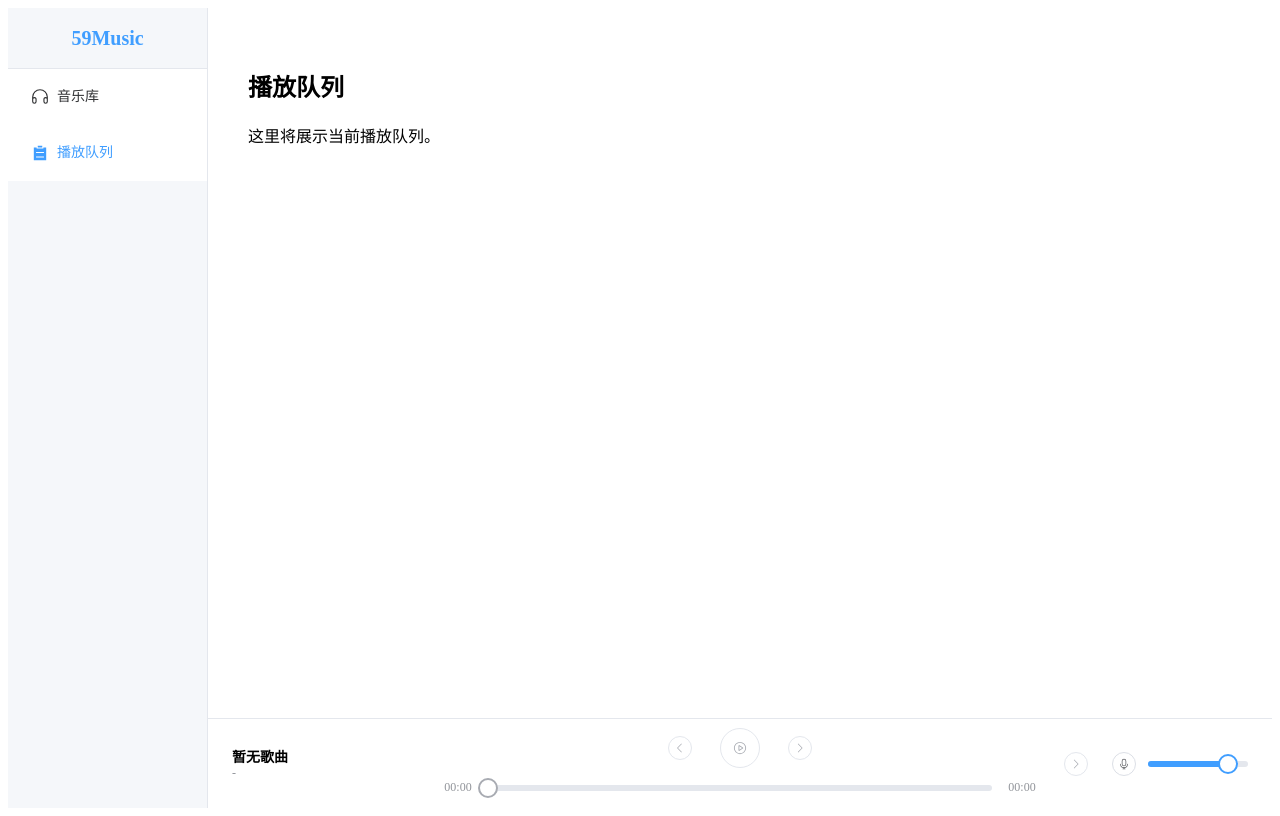
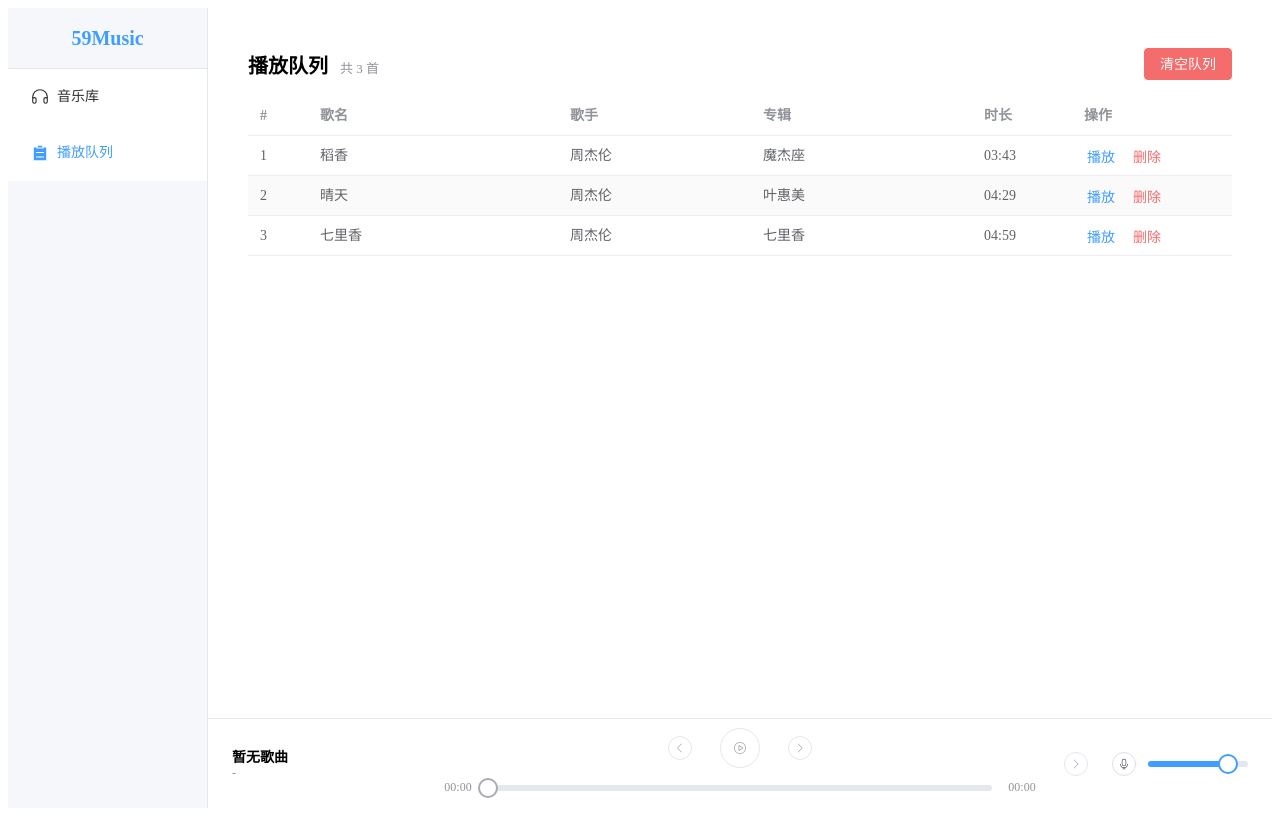
Before and after one commit to maqwq/59Music, a JavaScript app in the folder frontend/: page /queue in a window 1280 px wide. Built offline with nearby package versions, Linux system fonts and the light colour scheme.

Commit message:
feat: 完成播放队列的基础开发

```diff
--- a/frontend/src/views/QueueView.vue
+++ b/frontend/src/views/QueueView.vue
@@ -1,16 +1,170 @@
 <template>
   <div class="queue-view">
-    <h2>播放队列</h2>
-    <p>这里将展示当前播放队列。</p>
+    <!-- 标题栏 -->
+    <div class="queue-header">
+      <div class="title-section">
+        <h2>播放队列</h2>
+        <span class="subtitle">共 {{ playerStore.queue.length }} 首</span>
+      </div>
+      <el-button type="danger" :disabled="playerStore.queue.length === 0" @click="handleClear">
+        清空队列
+      </el-button>
+    </div>
+
+    <!-- 队列表格 -->
+    <el-table
+      ref="queueTable"
+      :data="playerStore.queue"
+      row-key="id"
+      stripe
+      style="width: 100%"
+      :row-class-name="rowClassName"
+      @row-dblclick="handlePlay"
+    >
+      <el-table-column label="#" width="60">
+        <template #default="{ $index }">
+          <span v-if="$index === playerStore.currentIndex" class="playing-indicator">
+            <el-icon><Video-Play /></el-icon>
+          </span>
+          <span v-else>{{ $index + 1 }}</span>
+        </template>
+      </el-table-column>
+
+      <el-table-column prop="title" label="歌名" min-width="180" />
+
+      <el-table-column prop="artist" label="歌手" min-width="140" />
+
+      <el-table-column prop="album" label="专辑" min-width="160" />
+
+      <el-table-column label="时长" width="100">
+        <template #default="{ row }">
+          {{ formatTime(row.duration) }}
+        </template>
+      </el-table-column>
+
+      <el-table-column label="操作" width="160" fixed="right">
+        <template #default="{ row, $index }">
+          <el-button link type="primary" @click="handlePlay(row)">播放</el-button>
+          <el-button link type="danger" @click="handleRemove($index)">删除</el-button>
+        </template>
+      </el-table-column>
+    </el-table>
+
+    <!-- 空状态 -->
+    <el-empty v-if="playerStore.queue.length === 0" description="队列是空的，去音乐库添加歌曲吧" />
   </div>
 </template>
 
 <script setup>
-// 播放队列页面：后续在这里实现队列展示、删除、排序等功能
+import { onMounted } from 'vue'
+import { ElMessage, ElMessageBox } from 'element-plus'
+import { VideoPlay } from '@element-plus/icons-vue'
+import { usePlayerStore } from '../stores/player'
+import { removeFromQueue, clearQueue, reorderQueue } from '../api/queue'
+
+const playerStore = usePlayerStore()
+
+onMounted(() => {
+  playerStore.refreshQueue()
+})
+
+// ===== 事件处理 =====
+
+function handlePlay(song) {
+  playerStore.playSong(song)
+  ElMessage.success(`开始播放：${song.title}`)
+}
+
+async function handleRemove(index) {
+  try {
+    await removeFromQueue(index)
+    await playerStore.refreshQueue()
+    ElMessage.success('已从队列移除')
+  } catch {
+    ElMessage.error('移除失败')
+  }
+}
+
+async function handleClear() {
+  try {
+    await ElMessageBox.confirm('确定清空当前播放队列吗？', '清空确认', {
+      confirmButtonText: '清空',
+      cancelButtonText: '取消',
+      type: 'warning',
+    })
+    await clearQueue()
+    await playerStore.refreshQueue()
+    playerStore.currentSong = null
+    playerStore.currentPosition = 0
+    playerStore.duration = 0
+    playerStore.isPlaying = false
+    playerStore.currentIndex = -1
+    ElMessage.success('队列已清空')
+  } catch (error) {
+    if (error !== 'cancel') {
+      ElMessage.error('清空失败')
+    }
+  }
+}
+
+// ===== 表格高亮当前播放行 =====
+
+function rowClassName({ row, rowIndex }) {
+  if (rowIndex === playerStore.currentIndex) {
+    return 'current-playing-row'
+  }
+  return ''
+}
+
+// ===== 格式化 =====
+
+function formatTime(seconds) {
+  if (!seconds || seconds < 0) return '00:00'
+  const m = Math.floor(seconds / 60)
+  const s = Math.floor(seconds % 60)
+  return `${m.toString().padStart(2, '0')}:${s.toString().padStart(2, '0')}`
+}
 </script>
 
 <style scoped>
 .queue-view {
   padding: 20px;
 }
+
+.queue-header {
+  display: flex;
+  justify-content: space-between;
+  align-items: center;
+  margin-bottom: 16px;
+}
+
+.title-section {
+  display: flex;
+  align-items: baseline;
+  gap: 12px;
+}
+
+.title-section h2 {
+  margin: 0;
+  font-size: 20px;
+}
+
+.subtitle {
+  font-size: 13px;
+  color: #909399;
+}
+
+.playing-indicator {
+  color: #409eff;
+  display: flex;
+  align-items: center;
+}
+
+:deep(.current-playing-row) {
+  background-color: #ecf5ff !important;
+}
+
+:deep(.current-playing-row td) {
+  background-color: #ecf5ff !important;
+}
 </style>
```
